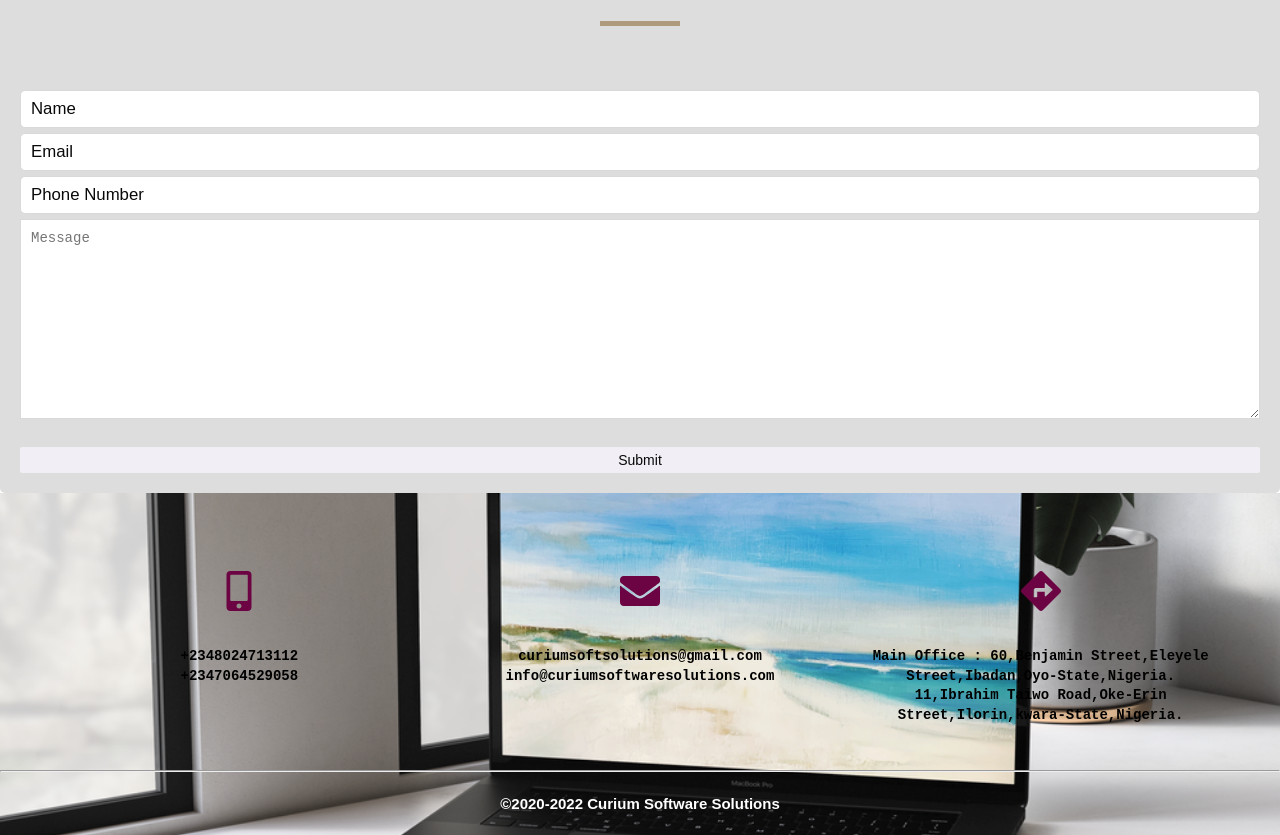
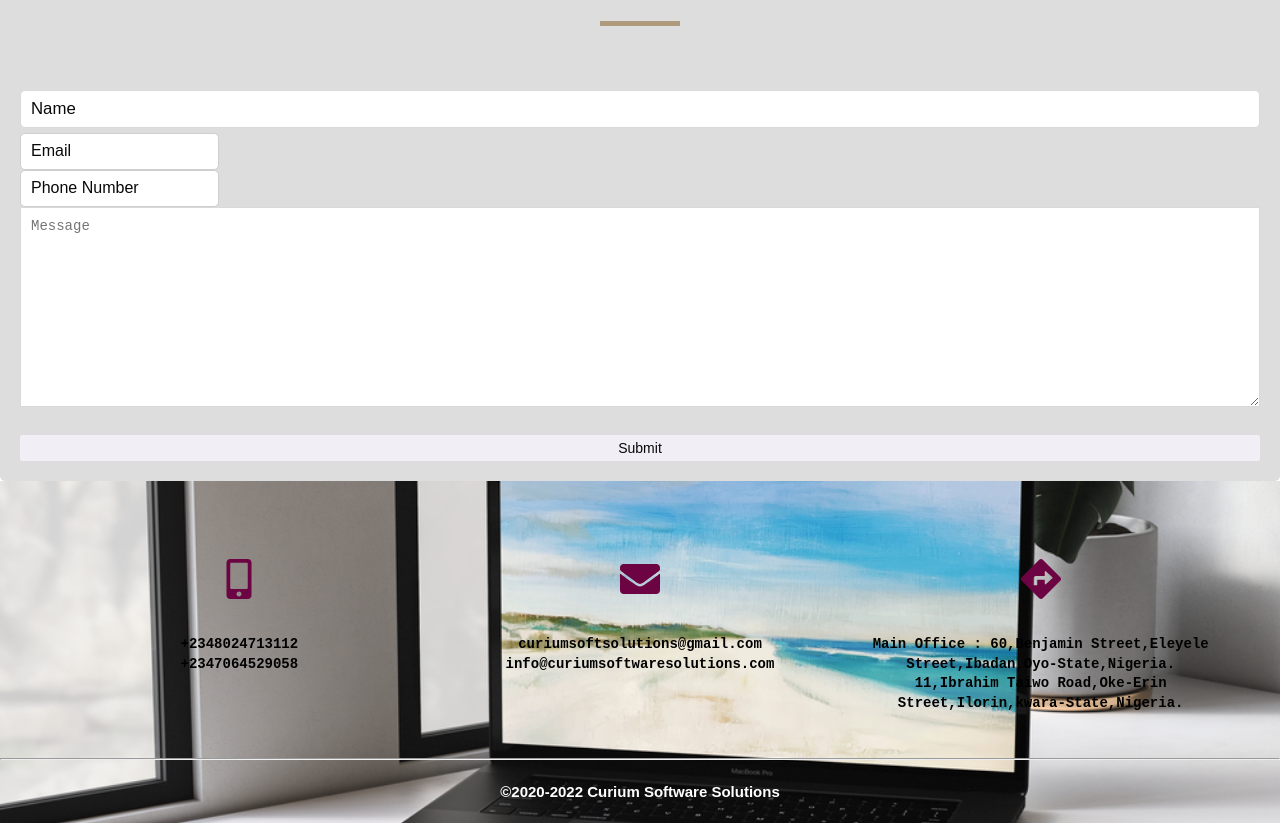
Before and after one commit to benconsult/demo, a React (Create React App) app: page / in a window 1280 px wide. Shown: the part 2600-3435 px from the top of the page. Built offline with nearby package versions, Linux system fonts and the light colour scheme.

Commit message:
demo project updated here

```diff
--- a/public/index.html
+++ b/public/index.html
@@ -28,6 +28,12 @@
   </head>
   <body>
     <noscript>You need to enable JavaScript to run this app.</noscript>
+    <form name="contact" netlify netlify-honeypot="bot-field" hidden>
+      <input type="text" name="name" />
+      <input type="email" name="email" />
+      <input type="number" name="phoneNumber" />
+      <textarea name="message" type="text"></textarea>
+    </form>
     <div id="root"></div>
     <!--
       This HTML file is a template.
--- a/src/components/Contact.js
+++ b/src/components/Contact.js
@@ -1,6 +1,10 @@
 import React, {Component} from 'react';
 import Title from './Title';
+
+
 class Form extends Component {
+
+
      render(){
 
         return(
@@ -11,7 +15,8 @@ class Form extends Component {
     <form name="contact" netlify netlify-honeypot="bot-field" hidden>
       <input type="text" name="name" />
       <input type="email" name="email" />
-      <textarea name="message"></textarea>
+      <input type="number" name="phoneNumber" />
+      <textarea name="message" type="text"></textarea>
     </form>
 
                 <form className="myform" name="contact" action="POST" data-netlify="true">
@@ -20,10 +25,10 @@ class Form extends Component {
                         <input type="text" placeholder="Name"  name="name"/>
                     </label>
                     <label>
-                        <input type="text"  placeholder="Email"  name="email"/>
+                        <input type="email"  placeholder="Email"  name="email"/>
                     </label>
                     <label>
-                        <input type="text" placeholder="Phone Number" name="phoneNumber"/>
+                        <input type="number" placeholder="Phone Number" name="phoneNumber"/>
                     </label>
                     <label>
                         <textarea className="messageZone"type="text"  placeholder="Message" name="message"></textarea>
```
